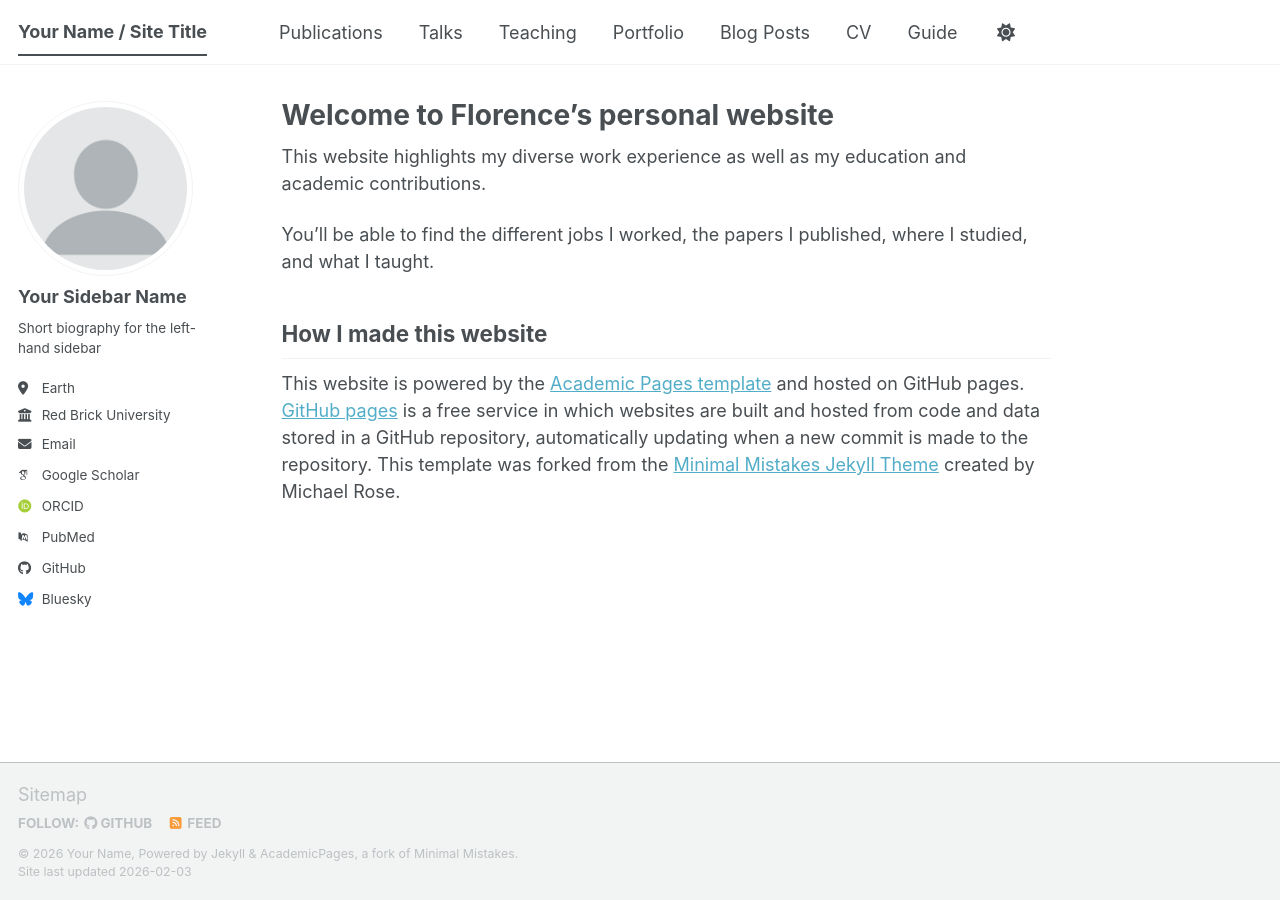
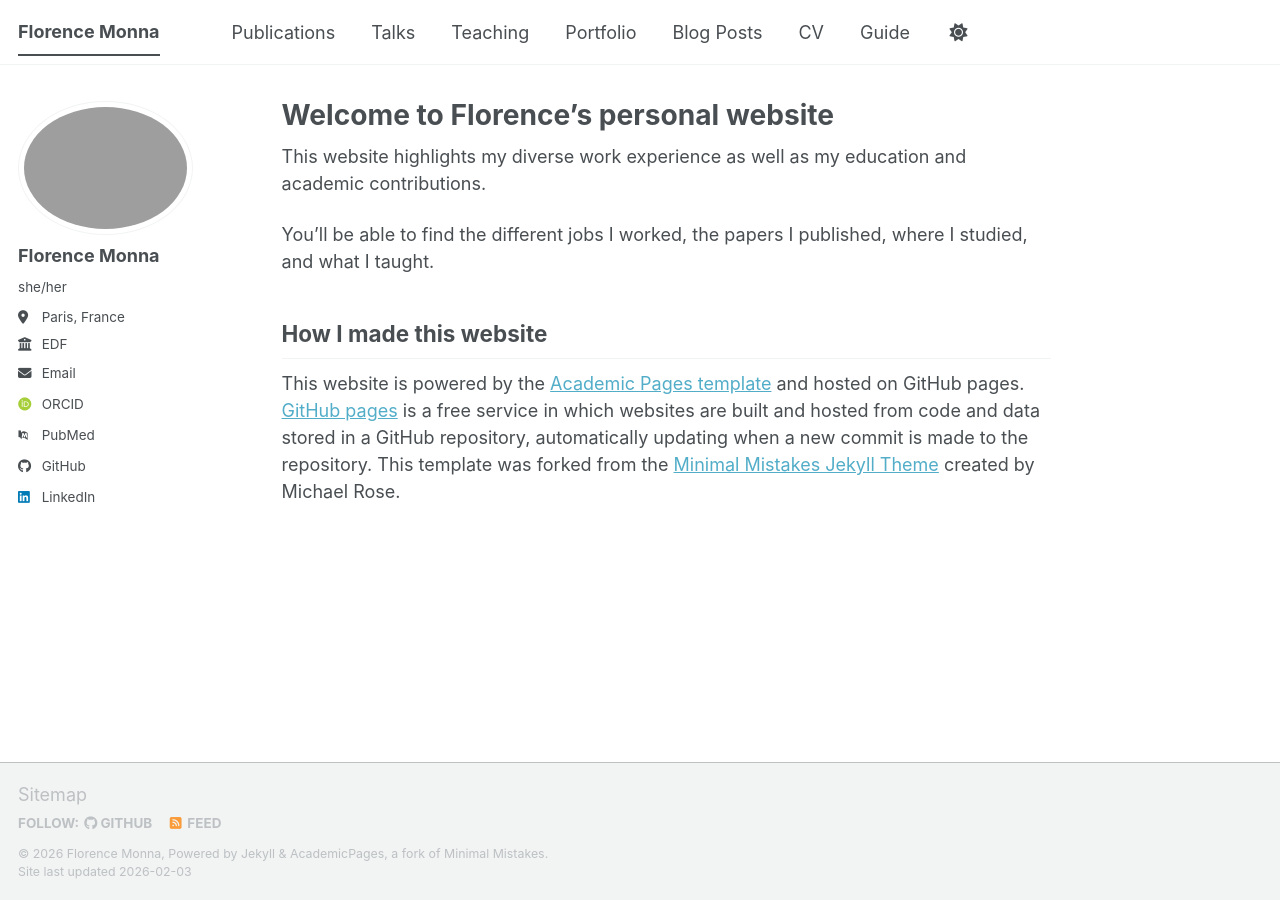
Before and after one commit to fmonna/fmonna.github.io, a Jekyll site: the page built from _pages/about.md, in a window 1280 px wide. Built offline with Jekyll 4.4.1, drawn with Linux system fonts in a browser that asks for light colours; some web fonts are replaced; a script bundle is joined from its source files by our own code; library files that are not in the unit come from our copies.

Commit message:
Update _config.yml

```diff
--- a/_config.yml
+++ b/_config.yml
@@ -9,33 +9,33 @@
 # Basic Site Settings
 locale                   : "en-US"
 site_theme               : "default" # The available themes options are "default", "air", "sunrise", "mint", "dirt" and "contrast"
-title                    : "Your Name / Site Title"
+title                    : "Florence Monna"
 title_separator          : "-"
-name                     : &name "Your Name"
-description              : &description "Your Name's academic portfolio"   # Update this with a general description of your site, this is the default if not overridden by a page
-url                      : https://academicpages.github.io # The base hostname & protocol for your site e.g. "https://[your GitHub username].github.io",
+name                     : &name "Florence Monna"
+description              : &description "Florence Monna's online resume"   # Update this with a general description of your site, this is the default if not overridden by a page
+url                      : https://fmonna.github.io # The base hostname & protocol for your site e.g. "https://[your GitHub username].github.io",
                                                            # or if you already have some other page hosted on Github then use "https://[your GitHub username].github.io/[Your Repo Name]"
 baseurl                  : "" # the subpath of your site, e.g. "/blog"
-repository               : "academicpages/academicpages.github.io"
+repository               : "fmonna/fmonna.github.io"
 
 # Site Author - The following control what appear as part of the author content on the side bar.
 #               If a field is blank the icon and link will not appear, otherwise it will be shown.
 #               Additional customization can be done by editing /_includes/author-profile.html
 author:
   # Biographic information
-  avatar           : "profile.png"
-  name             : "Your Sidebar Name"
-  pronouns         : # example: "she/her"
-  bio              : "Short biography for the left-hand sidebar"
-  location         : "Earth"
-  employer         : "Red Brick University"
+  avatar           : #"profile.png"
+  name             : "Florence Monna"
+  pronouns         : "she/her"
+  bio              : #"Short biography for the left-hand sidebar"
+  location         : "Paris, France"
+  employer         : "EDF"
   uri              : # URL
-  email            : "none@example.org"
+  email            : "florence.monna@gmail.com"
 
   # Academic websites
   academia         : # URL
   arxiv            : # URL - Update with the correct link to your profile
-  googlescholar    : "https://scholar.google.com/citations?user=PS_CX0AAAAAJ"
+  googlescholar    : #"https://scholar.google.com/citations?user=PS_CX0AAAAAJ"
   inspire-hep      : # URL
   impactstory      : # URL
   orcid            : "https://orcid.org/yourorcidurl"
@@ -51,13 +51,13 @@ author:
   bitbucket        : # Username - Update with your username on the site
   codepen          : # Username
   dribbble         : # Username
-  github           : "academicpages"
+  github           : "fmonna"
   kaggle           : # Username
   stackoverflow    : # User number or user number and name (i.e., use "1" or "1/jeff-atwood")
 
   # Social media
   artstation       : # Username
-  bluesky          : "bsky.app" # Replace this with you Bluesky username
+  bluesky          : # Replace this with you Bluesky username
   facebook         : # Username
   flickr           : # Username
   foursquare       : # Username
@@ -66,7 +66,7 @@ author:
   keybase          : # Username
   instagram        : # Username
   lastfm           : # Username
-  linkedin         : # Username
+  linkedin         : florencemonna
   mastodon         : # URL
   medium           : # URL
   pinterest        : # Username
@@ -138,7 +138,7 @@ yandex_site_verification :
 
 # Social Sharing
 twitter:
-  username               : &twitter
+  username               :
 facebook:
   username               :
   app_id                 :
@@ -290,7 +290,30 @@ defaults:
       layout: talk
       author_profile: true
       share: true
-
+  # _experiences
+  - scope:
+      path: ""
+      type: experiences
+    values:
+      layout: experience
+      author_profile: true
+      share: true
+  # _educations
+  - scope:
+      path: ""
+      type: educations
+    values:
+      layout: education
+      author_profile: true
+      share: true
+  # _skills
+  - scope:
+      path: ""
+      type: skills
+    values:
+      layout: skill
+      author_profile: true
+      share: true
 
 # Sass/SCSS
 sass:
```
